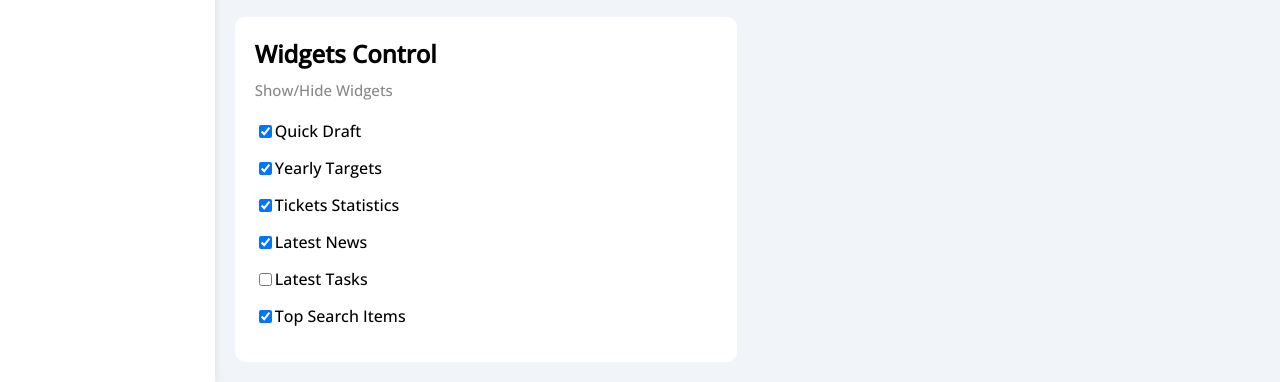
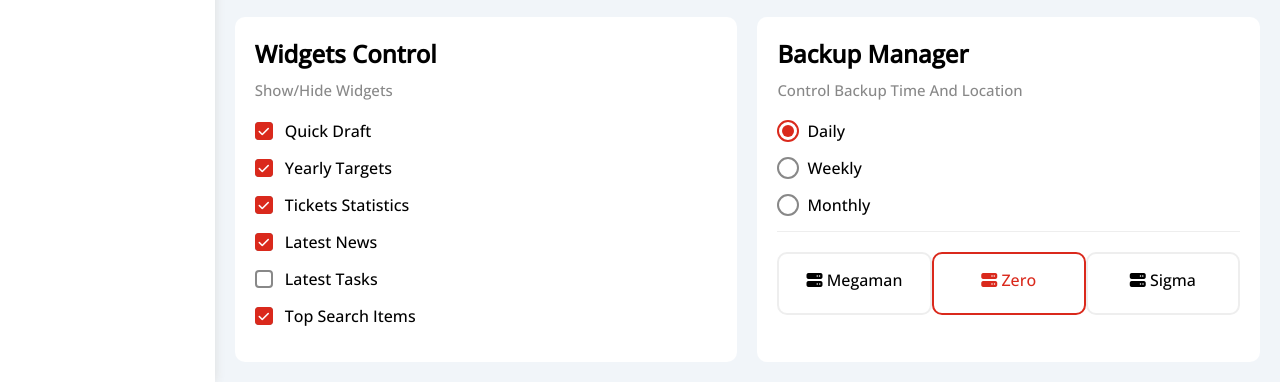
Before and after one commit to reduno96/Template-Five, a website built with Vite: page settings.html in a window 1280 px wide. Shown: the part 867-1249 px from the top of the page. Built offline with nearby package versions, Linux system fonts and the light colour scheme.

Commit message:
Modificaton

```diff
--- a/css/Myframe.css
+++ b/css/Myframe.css
@@ -120,12 +120,16 @@
     padding-left: 15px;
 }
 
+.m-0 {
+    margin: 0px;
+}
+
 .m-20 {
     margin: 20px;
 }
 
-.m-0 {
-    margin: 0px;
+.m-15 {
+    margin: 15px;
 }
 
 
--- a/css/style.css
+++ b/css/style.css
@@ -720,6 +720,134 @@ ul {
     color: var(--clr-primary-400);
 }
 
+.widgets-control .control input[type="checkbox"] {
+    -webkit-appearance: none;
+    appearance: none;
+    display: none;
+}
+
+.widgets-control .control label {
+    padding-left: 30px;
+    cursor: pointer;
+    position: relative;
+}
+
+.widgets-control .control label::before {
+    content: "";
+    width: 14px;
+    height: 14px;
+    border: 2px solid var(--clr-neutral--200);
+}
+
+.widgets-control .control label:hover::before {
+    border-color: var(--clr-primary-400)
+}
+
+.widgets-control .control label::after {
+    font-family: var(--fa-style-family-classic);
+    content: "\f00c";
+    font-weight: 900;
+    background-color: var(--clr-primary-600);
+    color: white;
+    font-size: 12px;
+    width: 18px;
+    height: 18px;
+    display: flex;
+    justify-content: center;
+    align-items: center;
+    transform: scale(0) rotate(360deg);
+    transition: .3s;
+}
+
+.widgets-control .control label::before,
+.widgets-control .control label::after {
+    position: absolute;
+    left: 0;
+    border-radius: 4px;
+    top: 50%;
+    margin-top: -9px;
+}
+
+.widgets-control .control input[type="checkbox"]:checked+label::after {
+    transform: scale(1);
+}
+
+.backup-control input[type="radio"] {
+    -webkit-appearance: none;
+    appearance: none;
+    display: none;
+}
+
+.backup-control .date label {
+    padding-left: 30px;
+    cursor: pointer;
+    position: relative;
+}
+
+.backup-control .date label::before {
+    left: 0;
+    top: 50%;
+    margin-top: -11px;
+    width: 18px;
+    height: 18px;
+    border: 2px solid var(--clr-neutral--200);
+}
+
+.backup-control .date label::after {
+    left: 5px;
+    top: 5px;
+    width: 12px;
+    height: 12px;
+    background-color: var(--clr-primary-600);
+    transition: .3s;
+    transform: scale(0);
+}
+
+.backup-control .date label::before,
+.backup-control .date label::after {
+    content: "";
+    position: absolute;
+    border-radius: 50%;
+}
+
+.backup-control .date input[type="radio"]:checked+label::before {
+    border-color: var(--clr-primary-600)
+}
+
+.backup-control .date input[type="radio"]:checked+label::after {
+    transform: scale(1);
+}
+
+.backup-control .servers {
+    border-top: 1px solid #eee;
+    padding-top: 20px;
+}
+
+@media (max-width: 767px) {
+
+    .backup-control .servers {
+        flex-wrap: wrap;
+    }
+}
+
+
+.backup-control .servers .server {
+    border: 2px solid #eee;
+    position: relative;
+}
+
+.backup-control .servers label {
+    cursor: pointer;
+}
+
+.backup-control .servers input[type="radio"]:checked+.server {
+    border-color: var(--clr-primary-600);
+    color: var(--clr-primary-600);
+}
+
+
+.backup-control .servers {}
+
 .toggle-checkbox {
     -webkit-appearance: none;
     appearance: none;
--- a/settings.html
+++ b/settings.html
@@ -139,7 +139,7 @@
               </div>
               <div>
                 <label>
-                  <input class="toggle-checkbox" type="checkbox" checked="" />
+                  <input class="toggle-checkbox" type="checkbox" checked />
                   <div class="toggle-switch"></div>
                 </label>
               </div>
@@ -215,7 +215,7 @@
                 </p>
               </div>
               <label>
-                <input class="toggle-checkbox" type="checkbox" checked="" />
+                <input class="toggle-checkbox" type="checkbox" checked />
                 <div class="toggle-switch"></div>
               </label>
             </div>
@@ -300,6 +300,50 @@
             </div>
           </div>
           <!-- End Settings Box -->
+
+          <!-- Start Settings Box -->
+          <div class="backup-control p-20 bg-white rad-10">
+            <h2 class="mt-0 mb-10">Backup Manager</h2>
+            <p class="mt-0 mb-20 c-nt-200 fs-15">
+              Control Backup Time And Location
+            </p>
+            <div class="date d-flex align-center mb-15">
+              <input type="radio" name="time" id="daily" checked />
+              <label for="daily">Daily</label>
+            </div>
+            <div class="date d-flex align-center mb-15">
+              <input type="radio" name="time" id="weekly" />
+              <label for="weekly">Weekly</label>
+            </div>
+            <div class="date d-flex align-center mb-15">
+              <input type="radio" name="time" id="monthly" />
+              <label for="monthly">Monthly</label>
+            </div>
+            <div class="servers d-flex align-center txt-c">
+              <input type="radio" name="servers" id="server-one" />
+              <div class="server mb-15 rad-10 w-full">
+                <label class="d-block m-15" for="server-one">
+                  <i class="fa-solid fa-server d-block mb-10"></i>
+                  Megaman
+                </label>
+              </div>
+              <input type="radio" name="servers" id="server-two" checked />
+              <div class="server mb-15 rad-10 w-full">
+                <label class="d-block m-15" for="server-two">
+                  <i class="fa-solid fa-server d-block mb-10"></i>
+                  Zero
+                </label>
+              </div>
+              <input type="radio" name="servers" id="server-three" />
+              <div class="server mb-15 rad-10 w-full">
+                <label class="d-block m-15" for="server-three">
+                  <i class="fa-solid fa-server d-block mb-10"></i>
+                  Sigma
+                </label>
+              </div>
+            </div>
+          </div>
+          <!-- End Settings Box -->
         </div>
       </div>
     </div>
```
